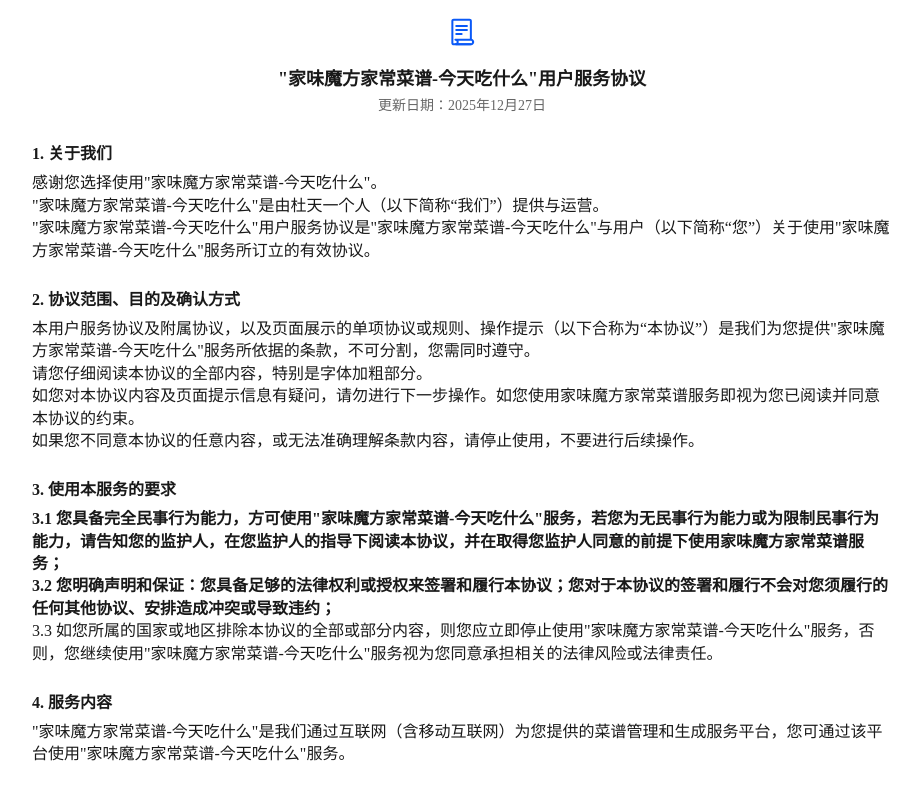
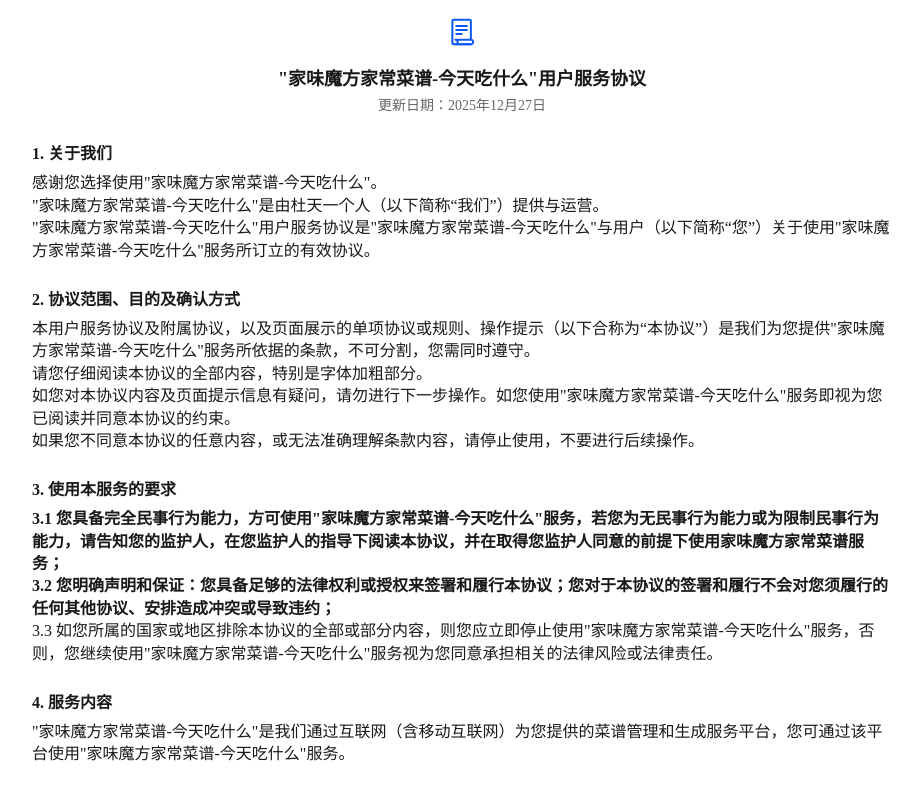
Before and after one commit to obiwandu/obiwandu.github.io, a plain HTML site: page index.html in a window 1280 px wide. Shown: the top 787 px of the page, without its empty margins (178-1098 px from the left). Drawn offline with Linux system fonts and the light colour scheme.

Commit message:
Update index.html

```diff
--- a/index.html
+++ b/index.html
@@ -111,7 +111,7 @@
       本用户服务协议及附属协议，以及页面展示的单项协议或规则、操作提示（以下合称为“本协议”）是我们为您提供"家味魔方家常菜谱-今天吃什么"服务所依据的条款，不可分割，您需同时遵守。
     </p>
     <p>请您仔细阅读本协议的全部内容，特别是字体加粗部分。</p>
-    <p>如您对本协议内容及页面提示信息有疑问，请勿进行下一步操作。如您使用家味魔方家常菜谱服务即视为您已阅读并同意本协议的约束。</p>
+    <p>如您对本协议内容及页面提示信息有疑问，请勿进行下一步操作。如您使用"家味魔方家常菜谱-今天吃什么"服务即视为您已阅读并同意本协议的约束。</p>
     <p>如果您不同意本协议的任意内容，或无法准确理解条款内容，请停止使用，不要进行后续操作。</p>
 
     <h5>3. 使用本服务的要求</h5>
```
